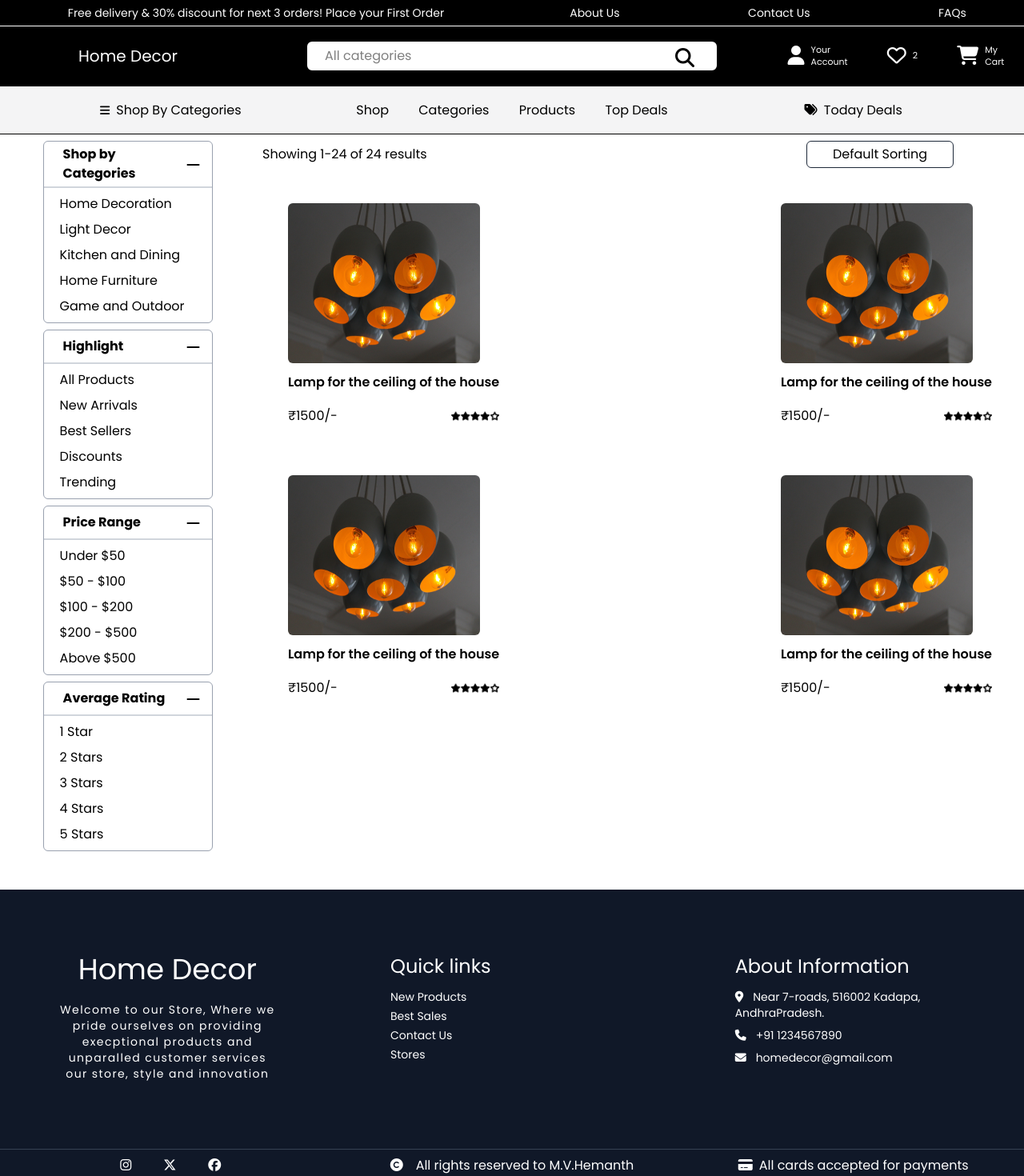
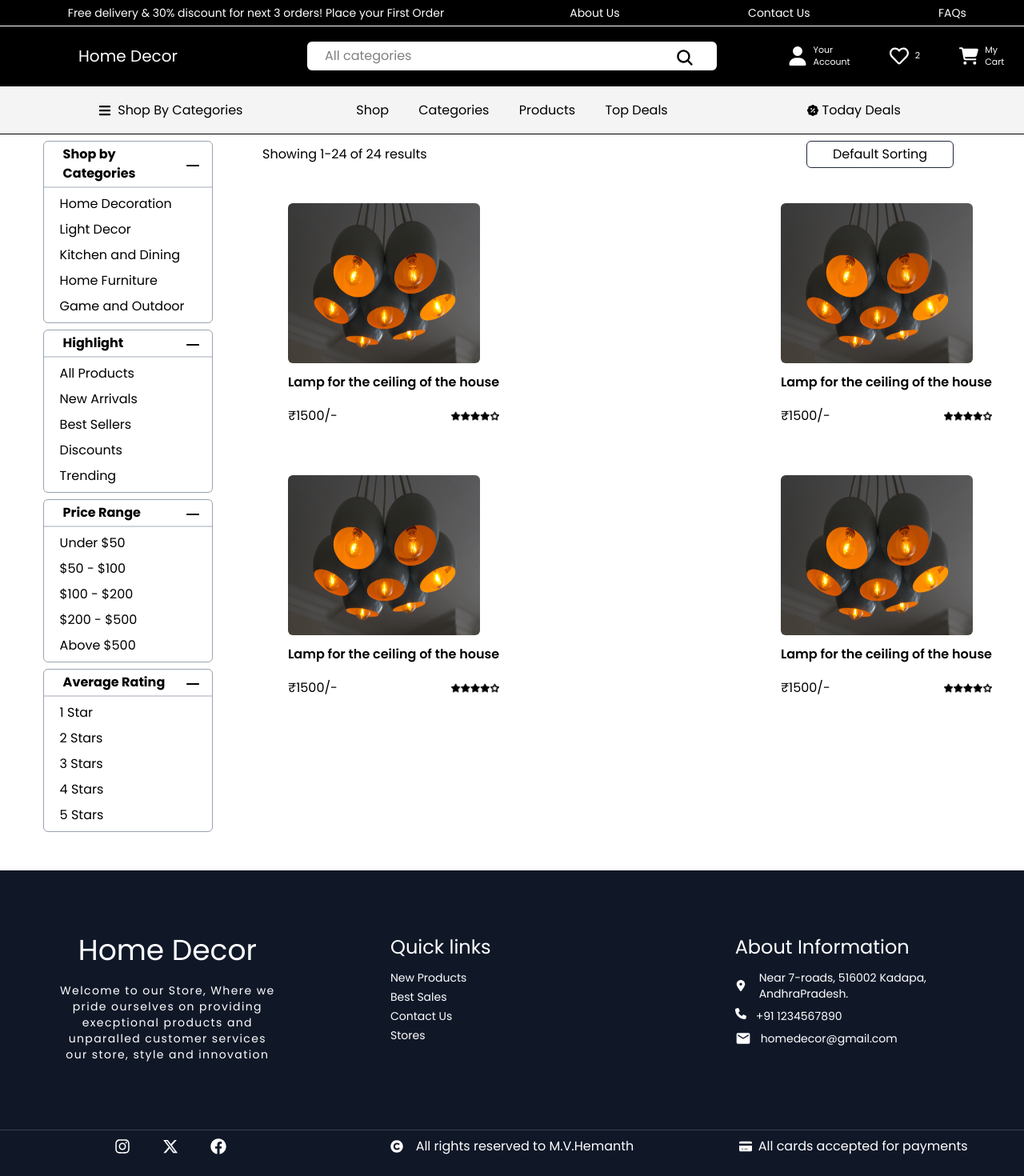
Before and after one commit to Hemanth42d/homeDecor, a React (Vite) app in the folder Frontend/homeDecor/: page /shop in a window 1280 px wide. Shown: the top 1470 px of the page at 80% size. Built offline with nearby package versions, Linux system fonts and the light colour scheme.

Commit message:
Changed all icons to react-icons

```diff
--- a/Frontend/homeDecor/package.json
+++ b/Frontend/homeDecor/package.json
@@ -13,6 +13,7 @@
     "@tailwindcss/vite": "^4.1.8",
     "react": "^19.1.0",
     "react-dom": "^19.1.0",
+    "react-icons": "^5.5.0",
     "react-router": "^7.6.2",
     "react-router-dom": "^7.6.2",
     "tailwindcss": "^4.1.8"
--- a/Frontend/homeDecor/src/components/LandingPage/Button.jsx
+++ b/Frontend/homeDecor/src/components/LandingPage/Button.jsx
@@ -1,14 +1,15 @@
 import { Link } from "react-router-dom";
+import { FaArrowRight } from "react-icons/fa";
 
 const Button = () => {
   return (
     <div>
       <Link
         to="/account"
-        className="text-decoration-none bg-[#007CBE] rounded-md p-2 text-white text-[17px]"
+        className="text-decoration-none bg-[#007CBE] rounded-md p-2 text-white text-[17px] flex justify-center items-center gap-2"
       >
         Shop
-        <i className="fa-solid fa-arrow-right text-[18px] px-2 py-1 ml-2 bg-white rounded-full text-black"></i>
+        <FaArrowRight className="" />
       </Link>
     </div>
   );
--- a/Frontend/homeDecor/src/components/LandingPage/NavBarLandingPage.jsx
+++ b/Frontend/homeDecor/src/components/LandingPage/NavBarLandingPage.jsx
@@ -1,5 +1,7 @@
 import "../../App.css";
 import { Link } from "react-router-dom";
+import { FaUser } from "react-icons/fa6";
+import { FaArrowRight } from "react-icons/fa";
 
 const NavBarLandingPage = () => {
   return (
@@ -11,8 +13,8 @@ const NavBarLandingPage = () => {
           </a>
         </li>
         <li className="list-none pr-20">
-          <Link to="/account" className="text-2xl bg-amber-300 p-3 rounded-md">
-            <i className="fa-solid fa-user"></i>
+          <Link to="/account">
+            <FaUser className="bg-amber-300 text-5xl p-2 rounded-md" />
           </Link>
         </li>
       </div>
@@ -22,10 +24,10 @@ const NavBarLandingPage = () => {
         </p>
         <Link
           to="/account"
-          className="bg-amber-300 rounded-md px-2 py-2 text-[18px] mt-3 text-decoration-none cursor-pointer"
+          className="bg-amber-300 rounded-md px-2 py-2 text-[18px] mt-3 text-decoration-none cursor-pointer flex justify-center items-center gap-2"
         >
           Shop Now
-          <i className="fa-solid fa-arrow-right text-[18px] px-2 py-1 ml-2 bg-white rounded-full"></i>
+          <FaArrowRight className="bg-white p-1 text-3xl rounded-xl" />
         </Link>
       </div>
     </div>
--- a/Frontend/homeDecor/src/components/ShopPage/FilterCard.jsx
+++ b/Frontend/homeDecor/src/components/ShopPage/FilterCard.jsx
@@ -1,4 +1,5 @@
 import { Link } from "react-router-dom";
+import { FaWindowMinimize } from "react-icons/fa6";
 
 const FilterCard = ({ title, Items }) => {
   return (
@@ -8,7 +9,7 @@ const FilterCard = ({ title, Items }) => {
           <h1 className="text-md font-bold pl-5">{title}</h1>
           <span className=" flex justify-center items-center">
             <a href="" className="pb-2 pr-3">
-              <i className="fa-solid fa-window-minimize"></i>
+              <FaWindowMinimize />
             </a>
           </span>
         </div>
--- a/Frontend/homeDecor/src/components/ShopPage/LinksBar.jsx
+++ b/Frontend/homeDecor/src/components/ShopPage/LinksBar.jsx
@@ -1,14 +1,16 @@
 import { Link } from "react-router-dom";
+import { FaBars } from "react-icons/fa";
+import { RiDiscountPercentFill } from "react-icons/ri";
 
 const LinksBar = () => {
   return (
     <>
       <div className="h-15 flex flex-col justify-start items-center border-b-1 bg-zinc-100">
         <div className="h-full w-full flex justify-around items-center">
-          <p className="w-full flex justify-center items-center">
-            <a href="">
+          <p className="w-full flex justify-center items-center ">
+            <a href="" className="flex justify-center items-center gap-2">
               <span>
-                <i className="fa-solid fa-bars text-black text-sm mr-2"></i>
+                <FaBars />
               </span>
               <span>Shop By Categories</span>
             </a>
@@ -20,9 +22,9 @@ const LinksBar = () => {
             <a href="">Top Deals</a>
           </p>
           <p className="w-full flex justify-center items-center">
-            <a href="">
+            <a href="" className="flex justify-center items-center gap-1">
               <span className="h-full">
-                <i className="fa-solid fa-tags mr-1"></i>
+                <RiDiscountPercentFill />
               </span>
               <span> Today Deals</span>
             </a>
--- a/Frontend/homeDecor/src/components/ShopPage/ShopNavBar.jsx
+++ b/Frontend/homeDecor/src/components/ShopPage/ShopNavBar.jsx
@@ -1,4 +1,8 @@
 import { Link } from "react-router-dom";
+import { IoSearch } from "react-icons/io5";
+import { FaUser } from "react-icons/fa6";
+import { FaRegHeart } from "react-icons/fa";
+import { FaCartShopping } from "react-icons/fa6";
 
 const ShopNavBar = () => {
   return (
@@ -35,12 +39,12 @@ const ShopNavBar = () => {
               placeholder="All categories"
               className="border-2 border-white pl-5 text-black bg-white w-[80%] p-1 rounded-md relative"
             />
-            <i className="fa-solid fa-magnifying-glass text-black absolute text-2xl right-23 top-2"></i>
+            <IoSearch className="text-black absolute text-2xl right-23 top-2" />
           </div>
           <div className="w-1/4 flex justify-around items-center">
             <p className="text-white text-sm flex justify-center items-center">
               <a href="">
-                <i className="fa-solid fa-user text-white text-2xl"></i>
+                <FaUser className="text-white text-2xl" />
               </a>
               <span className="ml-2 flex flex-col">
                 <span className="text-[11px]">Your</span>
@@ -49,7 +53,7 @@ const ShopNavBar = () => {
             </p>
             <p className="text-white text-sm flex justify-center items-center">
               <a href="">
-                <i className="fa-regular fa-heart text-2xl"></i>
+                <FaRegHeart className="text-2xl" />
               </a>
               <span className="ml-2 flex flex-col">
                 <span className="text-[11px]">2</span>
@@ -57,7 +61,7 @@ const ShopNavBar = () => {
             </p>
             <p className="text-white text-sm flex justify-center items-center">
               <a href="">
-                <i className="fa-solid fa-cart-shopping text-white text-2xl"></i>
+                <FaCartShopping className="text-white text-2xl" />
               </a>
               <span className="ml-2 flex flex-col">
                 <span className="text-[11px]">My</span>
--- a/Frontend/homeDecor/src/components/ShopPage/ShopPageFooter.jsx
+++ b/Frontend/homeDecor/src/components/ShopPage/ShopPageFooter.jsx
@@ -1,3 +1,12 @@
+import { FaLocationDot } from "react-icons/fa6";
+import { FaPhone } from "react-icons/fa6";
+import { MdEmail } from "react-icons/md";
+import { FaInstagram } from "react-icons/fa";
+import { FaXTwitter } from "react-icons/fa6";
+import { FaFacebook } from "react-icons/fa";
+import { FaCopyright } from "react-icons/fa";
+import { FaCreditCard } from "react-icons/fa6";
+
 const ShopPageFooter = () => {
   return (
     <>
@@ -31,21 +40,21 @@ const ShopPageFooter = () => {
           <div className="h-[50%] w-[30%] flex flex-col justify-start gap-3 items-start pl-10">
             <p className="text-white text-2xl ">About Information</p>
             <p className="text-white text-sm flex flex-col gap-2">
-              <a href="">
+              <a href="" className="flex justify-center items-center gap-1">
                 <span className="mr-3">
-                  <i className="fa-solid fa-location-dot"></i>
+                  <FaLocationDot />
                 </span>
                 <span>Near 7-roads, 516002 Kadapa, AndhraPradesh.</span>
               </a>
-              <a href="">
+              <a href="" className="flex">
                 <span className="mr-3">
-                  <i className="fa-solid fa-phone"></i>
+                  <FaPhone />
                 </span>
                 <span>+91 1234567890</span>
               </a>
-              <a href="">
+              <a href="" className="flex">
                 <span className="mr-3">
-                  <i className="fa-solid fa-envelope"></i>
+                  <MdEmail className="text-xl" />
                 </span>
                 <span>homedecor@gmail.com</span>
               </a>
@@ -56,28 +65,28 @@ const ShopPageFooter = () => {
           <div className="h-full w-[30%] flex justify-around items-center text-white">
             <div className="flex gap-10">
               <a href="">
-                <i className="fa-brands fa-instagram"></i>
+                <FaInstagram className="text-xl" />
               </a>
               <a href="">
-                <i className="fa-brands fa-x-twitter"></i>
+                <FaXTwitter className="text-xl" />
               </a>
               <a href="">
-                <i className="fa-brands fa-facebook"></i>
+                <FaFacebook className="text-xl" />
               </a>
             </div>
           </div>
           <div className="h-full w-[30%] flex justify-center items-center text-white">
-            <p>
+            <p className="flex justify-center items-center">
               <span className="mr-4">
-                <i className="fa-solid fa-copyright"></i>
+                <FaCopyright />
               </span>
               <span>All rights reserved to M.V.Hemanth</span>
             </p>
           </div>
           <div className="h-full w-[30%] flex justify-center items-center text-white">
-            <p>
+            <p className="flex justify-center items-center">
               <span className="mr-2">
-                <i className="fa-solid fa-credit-card"></i>
+                <FaCreditCard />
               </span>
               <span>All cards accepted for payments</span>
             </p>
```
Also changed, not shown: 1 other file (tests, documents, lock files or other folders).
